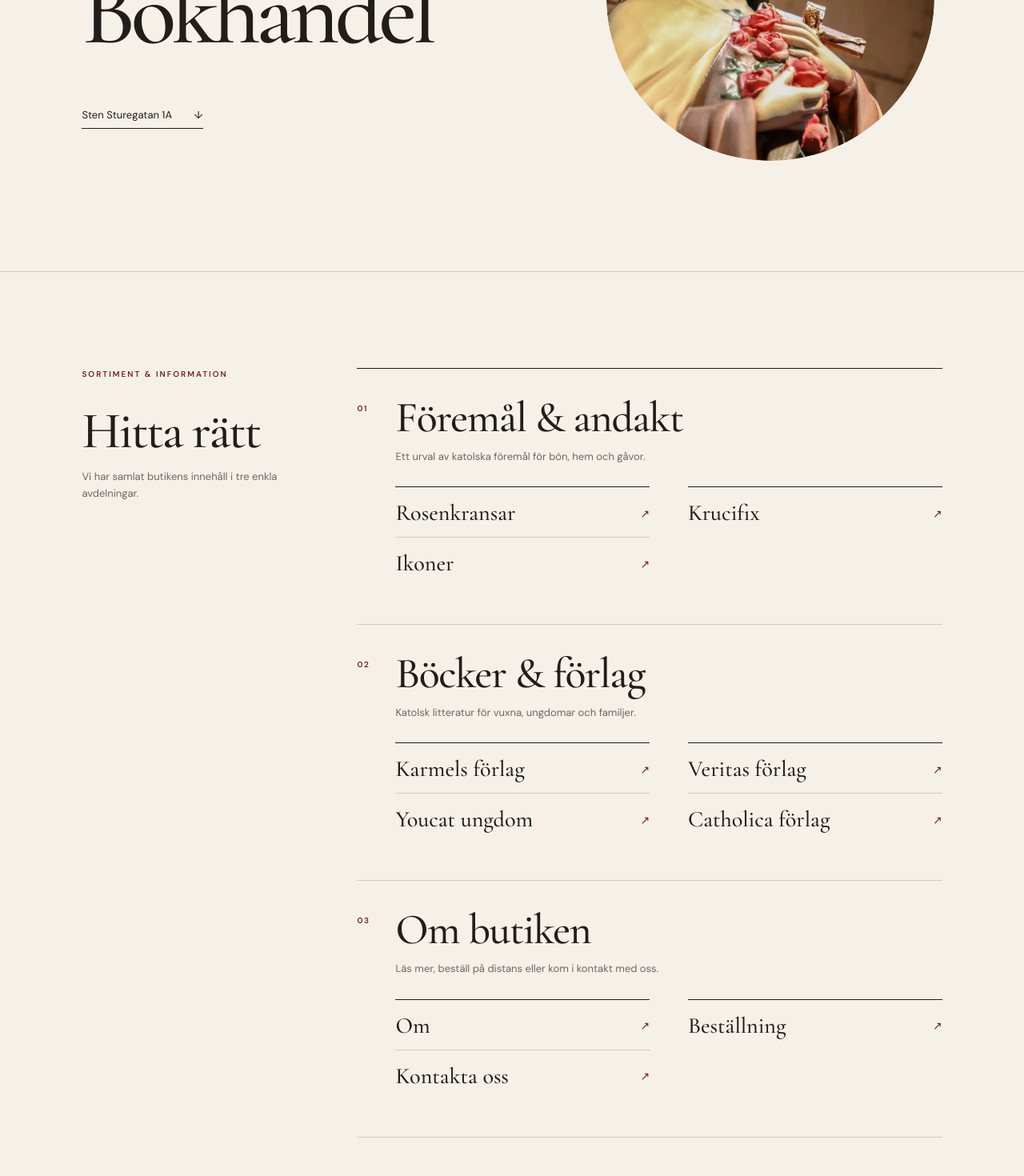
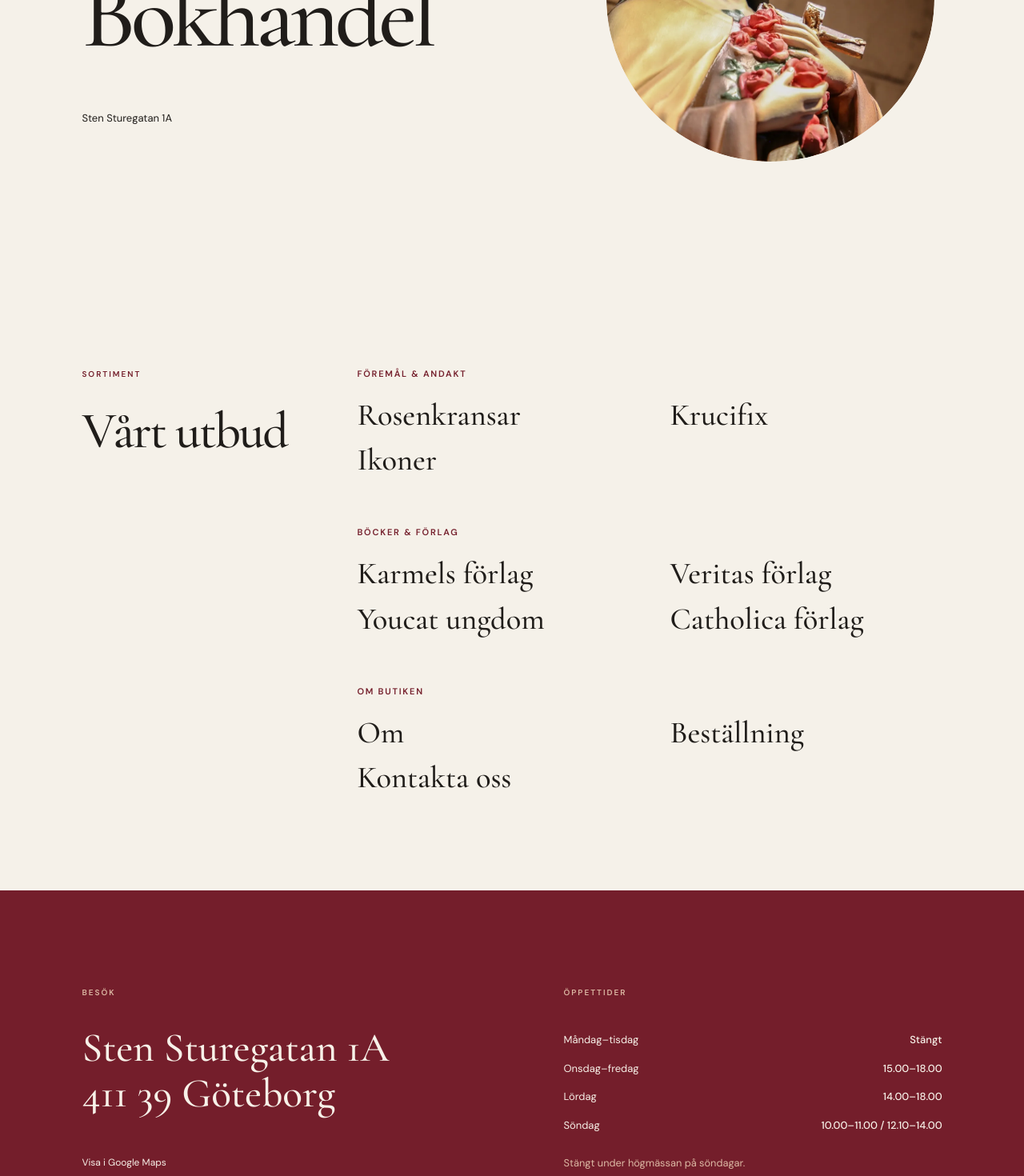
Before and after one commit to antwreger/https-www-lillatherese-se, a Next.js app: page / in a window 1280 px wide. Shown: the part 460-1930 px from the top of the page at 80% size. Built offline with nearby package versions, Linux system fonts and the light colour scheme.

Commit message:
Simplify category layout

```diff
--- a/app/globals.css
+++ b/app/globals.css
@@ -1,42 +1,34 @@
 @import "tailwindcss";
 
-:root { --paper:#f5f1e9; --ink:#201d1a; --wine:#741e2b; --line:rgba(32,29,26,.18); }
+:root { --paper:#f5f1e9; --ink:#201d1a; --wine:#741e2b; }
 * { box-sizing:border-box; }
 html { scroll-behavior:smooth; }
 body { margin:0; background:var(--paper); color:var(--ink); font-family:var(--font-sans),sans-serif; }
 a { color:inherit; text-decoration:none; }
-header { height:80px; padding:0 5vw; display:flex; align-items:center; justify-content:space-between; border-bottom:1px solid var(--line); }
+header { height:80px; padding:0 5vw; display:flex; align-items:center; justify-content:space-between; }
 .brand { font:600 21px var(--font-serif); text-transform:uppercase; letter-spacing:.04em; }
 nav { display:flex; gap:32px; font-size:12px; }
 nav a:hover,.map-link:hover { color:var(--wine); }
-.hero { min-height:720px; padding:10vh 8vw 7vh; display:grid; grid-template-columns:minmax(0,1.15fr) minmax(320px,.85fr); align-items:center; gap:5vw; border-bottom:1px solid var(--line); overflow:hidden; }
+.hero { min-height:720px; padding:10vh 8vw 7vh; display:grid; grid-template-columns:minmax(0,1.15fr) minmax(320px,.85fr); align-items:center; gap:5vw; overflow:hidden; }
 .hero-copy { position:relative; z-index:1; }
 .hero-copy>p,.label { margin:0 0 34px; color:var(--wine); font-size:10px; font-weight:600; letter-spacing:.2em; text-transform:uppercase; }
 .hero h1 { margin:0; max-width:820px; font:500 clamp(72px,9.2vw,140px)/.82 var(--font-serif); letter-spacing:-.05em; }
-.hero-copy>a { display:block; margin-top:70px; width:max-content; padding-bottom:6px; border-bottom:1px solid; font-size:13px; }
-.hero-copy>a span { margin-left:24px; }
+.hero-copy>a { display:block; margin-top:70px; width:max-content; font-size:13px; }
 .hero-image { width:min(32vw,460px); aspect-ratio:1; margin:10px 0 0; position:relative; justify-self:center; border-radius:50%; overflow:hidden; }
 .hero-image img { width:100%; height:100%; display:block; object-fit:cover; object-position:32% 42%; border-radius:inherit; }
-.sortiment { padding:120px 8vw; display:grid; grid-template-columns:minmax(190px,25%) 1fr; gap:7%; border-bottom:1px solid var(--line); }
+.sortiment { padding:120px 8vw; display:grid; grid-template-columns:minmax(190px,25%) 1fr; gap:7%; }
 .sortiment-intro { position:sticky; top:40px; align-self:start; }
 .sortiment-intro h2 { margin:0 0 16px; font:500 clamp(42px,5vw,68px)/.95 var(--font-serif); letter-spacing:-.035em; }
-.sortiment-intro>p:last-child { max-width:250px; margin:0; color:rgba(32,29,26,.65); font-size:13px; line-height:1.6; }
-.category-groups { border-top:1px solid var(--ink); }
-.category-group { padding:34px 0 46px; border-bottom:1px solid var(--line); }
-.category-heading { display:grid; grid-template-columns:48px 1fr; align-items:start; }
-.category-heading>span { padding-top:8px; color:var(--wine); font-size:10px; font-weight:600; letter-spacing:.16em; }
-.category-heading h3 { margin:0; font:500 clamp(36px,4.2vw,58px)/1 var(--font-serif); letter-spacing:-.025em; }
-.category-heading p { max-width:430px; margin:12px 0 28px; color:rgba(32,29,26,.65); font-size:13px; line-height:1.5; }
-.category-links { margin-left:48px; display:grid; grid-template-columns:1fr 1fr; column-gap:7%; }
-.category-links a { min-height:58px; padding:17px 0 14px; display:flex; justify-content:space-between; align-items:center; gap:20px; border-top:1px solid var(--line); font:500 clamp(20px,2.2vw,29px)/1.1 var(--font-serif); transition:color .2s ease,padding-left .2s ease; }
-.category-links a:nth-child(-n+2) { border-top-color:var(--ink); }
-.category-links a span:last-child { color:var(--wine); font:400 14px var(--font-sans); }
-.category-links a:hover,.category-links a:focus-visible { padding-left:8px; color:var(--wine); }
+.category-groups { display:grid; gap:62px; }
+.category-group h3 { margin:0 0 24px; color:var(--wine); font:600 11px var(--font-sans); letter-spacing:.16em; text-transform:uppercase; }
+.category-links { display:grid; grid-template-columns:1fr 1fr; gap:14px 7%; }
+.category-links a { font:500 clamp(26px,3vw,42px)/1.1 var(--font-serif); }
+.category-links a:hover,.category-links a:focus-visible { color:var(--wine); }
 .visit { padding:120px 8vw; display:grid; grid-template-columns:1fr 1fr; gap:12%; background:var(--wine); color:#f7f1e8; }
 .visit .label { color:#dcb9a4; }
 .visit h2 { margin:0 0 45px; font:500 clamp(34px,4vw,58px)/1.1 var(--font-serif); }
-.map-link { font-size:12px; border-bottom:1px solid; padding-bottom:5px; }
-.hours>p:not(.label) { display:flex; justify-content:space-between; gap:30px; padding:15px 0; margin:0; border-bottom:1px solid rgba(255,255,255,.2); font-size:13px; }
+.map-link { font-size:12px; }
+.hours>p:not(.label) { display:flex; justify-content:space-between; gap:30px; padding:8px 0; margin:0; font-size:13px; }
 .hours strong { font-weight:500; text-align:right; }
 .hours small { display:block; margin-top:20px; color:#dcb9a4; }
 footer { min-height:180px; padding:45px 5vw; display:grid; grid-template-columns:2fr 1fr auto; gap:40px; align-items:start; }
@@ -56,14 +48,9 @@ footer p { margin:0; font-size:11px; }
   .sortiment,.visit { padding:64px 20px; grid-template-columns:1fr; }
   .sortiment { gap:50px; }
   .sortiment-intro { position:static; }
-  .sortiment-intro>p:last-child { max-width:320px; }
-  .category-group { padding:28px 0 38px; }
-  .category-heading { grid-template-columns:38px 1fr; }
-  .category-heading h3 { font-size:clamp(36px,10vw,48px); }
-  .category-heading p { margin-bottom:24px; }
-  .category-links { margin-left:38px; grid-template-columns:1fr; }
+  .category-groups { gap:48px; }
+  .category-links { grid-template-columns:1fr; gap:12px; }
   .category-links a { font-size:26px; }
-  .category-links a:nth-child(2) { border-top-color:var(--line); }
   .visit { gap:56px; }
   .visit h2 { margin-bottom:32px; font-size:clamp(38px,11vw,48px); }
   .map-link { min-height:44px; display:inline-flex; align-items:center; }
--- a/app/page.tsx
+++ b/app/page.tsx
@@ -7,9 +7,7 @@ const hours = [
 
 const categoryGroups = [
   {
-    number: "01",
     title: "Föremål & andakt",
-    description: "Ett urval av katolska föremål för bön, hem och gåvor.",
     items: [
       { name: "Rosenkransar", href: "https://www.lillatherese.se/rosenkransar" },
       { name: "Krucifix", href: "https://www.lillatherese.se/krucifix" },
@@ -17,9 +15,7 @@ const categoryGroups = [
     ],
   },
   {
-    number: "02",
     title: "Böcker & förlag",
-    description: "Katolsk litteratur för vuxna, ungdomar och familjer.",
     items: [
       { name: "Karmels förlag", href: "https://www.lillatherese.se/b-cker" },
       { name: "Veritas förlag", href: "https://www.lillatherese.se/veritas-f-rlag" },
@@ -28,9 +24,7 @@ const categoryGroups = [
     ],
   },
   {
-    number: "03",
     title: "Om butiken",
-    description: "Läs mer, beställ på distans eller kom i kontakt med oss.",
     items: [
       { name: "Om", href: "https://www.lillatherese.se/om" },
       { name: "Beställning", href: "https://www.lillatherese.se/best-llning" },
@@ -86,7 +80,7 @@ export default function Home() {
         <div className="hero-copy">
           <p>Katolsk bokhandel i Göteborg</p>
           <h1>Lilla Therese<br />Bokhandel</h1>
-          <a href="#besok">Sten Sturegatan 1A <span>↓</span></a>
+          <a href="#besok">Sten Sturegatan 1A</a>
         </div>
         <figure className="hero-image">
           <img src="/therese.webp" alt="Staty av den heliga Thérèse av Lisieux" />
@@ -95,26 +89,16 @@ export default function Home() {
 
       <section className="sortiment" id="sortiment">
         <div className="sortiment-intro">
-          <p className="label">Sortiment & information</p>
-          <h2>Hitta rätt</h2>
-          <p>Vi har samlat butikens innehåll i tre enkla avdelningar.</p>
+          <p className="label">Sortiment</p>
+          <h2>Vårt utbud</h2>
         </div>
         <div className="category-groups">
           {categoryGroups.map((group) => (
-            <section className="category-group" key={group.title} aria-labelledby={`category-${group.number}`}>
-              <div className="category-heading">
-                <span>{group.number}</span>
-                <div>
-                  <h3 id={`category-${group.number}`}>{group.title}</h3>
-                  <p>{group.description}</p>
-                </div>
-              </div>
+            <section className="category-group" key={group.title}>
+              <h3>{group.title}</h3>
               <div className="category-links">
                 {group.items.map((item) => (
-                  <a href={item.href} key={item.name}>
-                    <span>{item.name}</span>
-                    <span aria-hidden="true">↗</span>
-                  </a>
+                  <a href={item.href} key={item.name}>{item.name}</a>
                 ))}
               </div>
             </section>
@@ -126,7 +110,7 @@ export default function Home() {
         <div>
           <p className="label">Besök</p>
           <h2>Sten Sturegatan 1A<br />411 39 Göteborg</h2>
-          <a className="map-link" href="https://maps.google.com/?q=Sten+Sturegatan+1A+Göteborg" target="_blank" rel="noreferrer">Visa i Google Maps ↗</a>
+          <a className="map-link" href="https://maps.google.com/?q=Sten+Sturegatan+1A+Göteborg" target="_blank" rel="noreferrer">Visa i Google Maps</a>
         </div>
         <div className="hours">
           <p className="label">Öppettider</p>
```
